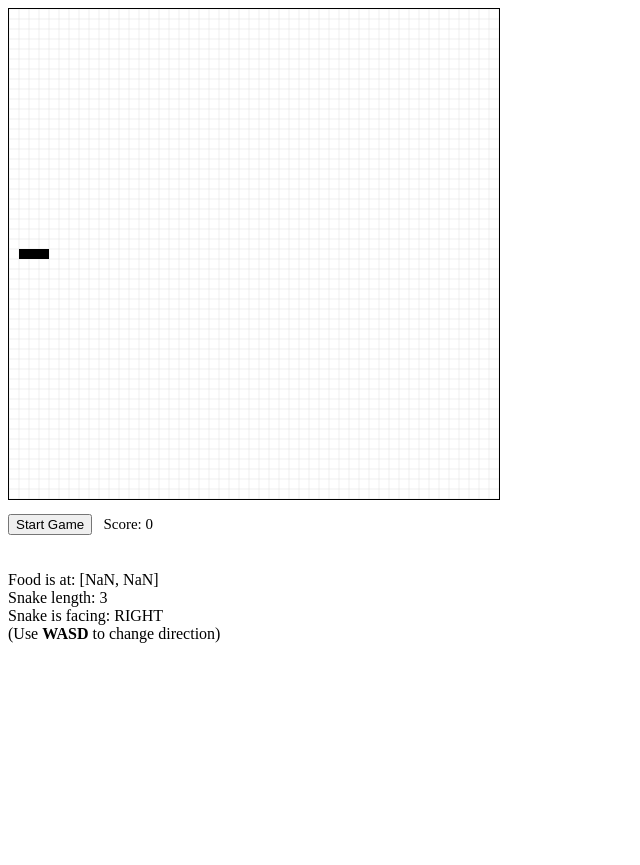
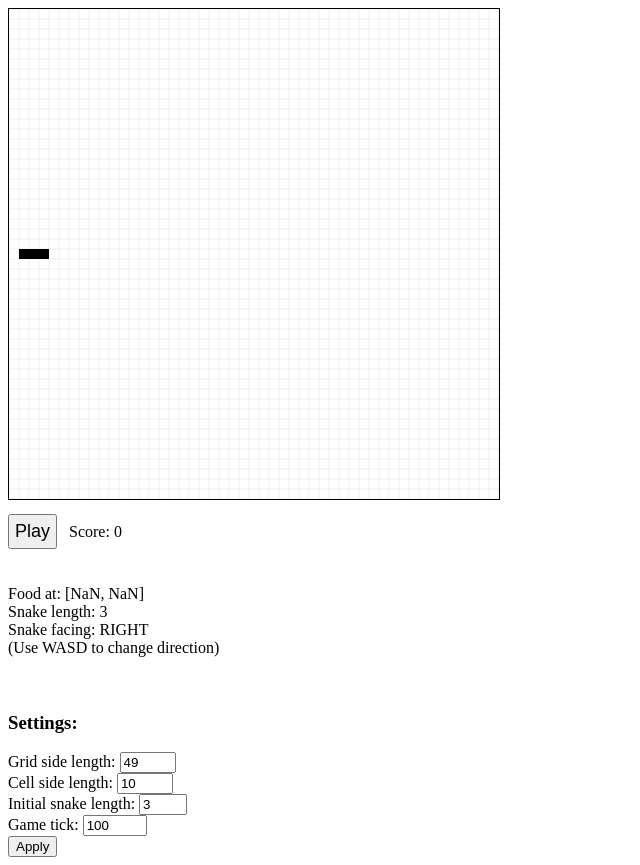
Before and after one commit to wjh3355/snake, a React (Vite) app: page / in a window 1280 px wide. Shown: the whole page, without its empty margins (0-640 px from the left). Before the commit the page ends 800 px from the top, so only its background shows below. Built offline with nearby package versions, Linux system fonts and the light colour scheme.

Commit message:
settings

```diff
--- a/src/App.tsx
+++ b/src/App.tsx
@@ -2,27 +2,35 @@ import { useState, useEffect, useRef } from "react";
 import { random, floor } from "lodash";
 import { SnakeArrayType, SnakeDirType, coords } from "./types";
 
-const gridSideLength = 49;
-const cellSideLength = 10;
-const initialSnakeLength = 3;
-const gameTick = 100;
-
-const initialSnake: SnakeArrayType = (() => {
-   const arr: SnakeArrayType = [];
-   const y = floor(gridSideLength / 2);
-   for (let x = initialSnakeLength; x > 0; x--) {
-      arr.push([x, y]);
-   };
-   return arr;
-})();
 
 export default function App() {
+   const [gridSideLength, setGridSideLength] = useState<number>(49);
+   const [cellSideLength, setCellSideLength] = useState<number>(10);
+   const [initialSnakeLength, setInitialSnakeLength] = useState<number>(3);
+   const [gameTick, setGameTick] = useState<number>(100);
+
+   function genInitSnake(gridSize: number, snakeLength: number) {
+      const arr: SnakeArrayType = [];
+      const y = floor(gridSize / 2);
+      for (let x = snakeLength; x > 0; x--) {
+         arr.push([x, y]);
+      };
+      return arr;
+   };
+
+   const [pendGridSideLength, setPendGridSideLength] = useState<number>(49);
+   const [pendCellSideLength, setPendCellSideLength] = useState<number>(10);
+   const [pendInitSnakeLength, setPendInitSnakeLength] = useState<number>(3);
+   const [pendGameTick, setPendGameTick] = useState<number>(100);
+
    const canvasRef = useRef<HTMLCanvasElement | null>(null);
    const snakeDir = useRef<SnakeDirType>("RIGHT");
    const food = useRef<coords>([NaN, NaN]);
    const score = useRef<number>(0);
 
-   const [snake, setSnake] = useState<SnakeArrayType>(initialSnake);
+   const [snake, setSnake] = useState<SnakeArrayType>(
+      () => genInitSnake(gridSideLength, initialSnakeLength)
+   );
    const [isGameRunning, setIsGameRunning] = useState<boolean>(false);
    const [showGameOverMsg, setShowGameOverMsg] = useState<boolean>(false);
 
@@ -142,12 +150,25 @@ export default function App() {
 
    function startNewGame() {
       setShowGameOverMsg(false);
-      setSnake(initialSnake);
+      setSnake(genInitSnake(gridSideLength, initialSnakeLength));
       score.current = 0;
       snakeDir.current = "RIGHT";
-      food.current = generateNewFood(initialSnake);
+      food.current = generateNewFood(snake);
 
       setIsGameRunning(true);
+   };
+
+   function applySettings() {
+      setGridSideLength(pendGridSideLength);
+      setCellSideLength(pendCellSideLength);
+      setInitialSnakeLength(pendInitSnakeLength);
+      setGameTick(pendGameTick);
+
+      setShowGameOverMsg(false);
+      score.current = 0;
+      snakeDir.current = "RIGHT";
+      food.current = [NaN, NaN];
+      setSnake(genInitSnake(pendGridSideLength, pendInitSnakeLength));
    };
 
    function drawCanvas() {
@@ -203,9 +224,9 @@ export default function App() {
          ></canvas>
 
          <div>
-            <div style={{ fontSize: "15px", marginTop: "10px" }}>
-               <button onClick={startNewGame} disabled={isGameRunning}>
-                  {isGameRunning ? "End Game" : "Start Game"}
+            <div style={{ marginTop: "10px" }}>
+               <button onClick={startNewGame} disabled={isGameRunning} style={{fontSize: "18px", padding:"5px"}}>
+                  Play
                </button>
                &nbsp;&nbsp; Score: {score.current}
             </div>
@@ -214,17 +235,89 @@ export default function App() {
 
             {showGameOverMsg && (
                <h3 style={{ color: "red", margin: "0" }}>
-                  <strong>GAME OVER</strong>
+                  <strong>Game Over!</strong>
                </h3>
             )}
 
             <br />
          </div>
 
-         <div>Food is at: [{food.current.join(", ")}]</div>
+         <div>Food at: [{food.current.join(", ")}]</div>
          <div>Snake length: {snake.length}</div>
-         <div>Snake is facing: {snakeDir.current}</div>
-         <div>(Use <strong>WASD</strong> to change direction)</div>
+         <div>Snake facing: {snakeDir.current}</div>
+         <div>
+            (Use WASD to change direction)
+         </div>
+
+         <br />
+         <br />
+
+
+
+         <h3>Settings:</h3>
+         <div>
+            <label>
+               Grid side length:&nbsp;
+               <input
+                  type="number"
+                  value={pendGridSideLength}
+                  onChange={(e) => setPendGridSideLength(Number(e.target.value))}
+                  min="15"
+                  max="99"
+                  step="1"
+                  disabled={isGameRunning}
+               />
+            </label>
+         </div>
+         <div>
+            <label>
+               Cell side length:&nbsp;
+               <input
+                  type="number"
+                  value={pendCellSideLength}
+                  onChange={(e) => setPendCellSideLength(Number(e.target.value))}
+                  min="5"
+                  max="20"
+                  step="1"
+                  disabled={isGameRunning}
+               />
+            </label>
+         </div>
+         <div>
+            <label>
+               Initial snake length:&nbsp;
+               <input
+                  type="number"
+                  value={pendInitSnakeLength}
+                  onChange={(e) =>
+                     setPendInitSnakeLength(Number(e.target.value))
+                  }
+                  min="3"
+                  max="5"
+                  step="1"
+                  disabled={isGameRunning}
+               />
+            </label>
+         </div>
+         <div>
+            <label>
+               Game tick:&nbsp;
+               <input
+                  type="number"
+                  value={pendGameTick}
+                  onChange={(e) => setPendGameTick(Number(e.target.value))}
+                  min="50"
+                  max="300"
+                  step="10"
+                  disabled={isGameRunning}
+               />
+            </label>
+         </div>
+         <div>
+            <button onClick={applySettings} disabled={isGameRunning}>
+               Apply
+            </button>
+         </div>
       </>
    );
 }
```
